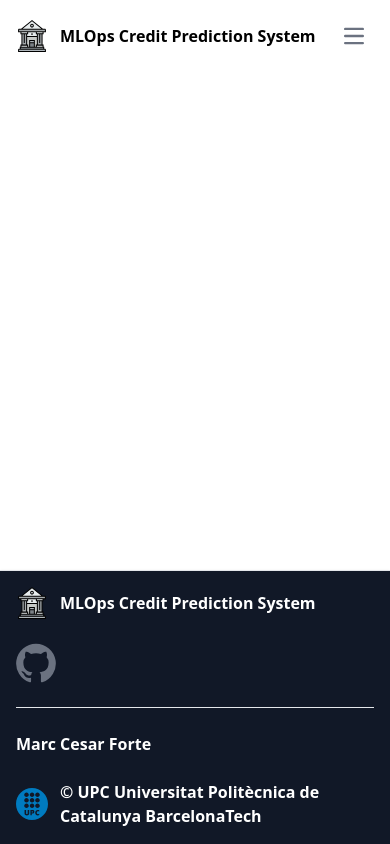
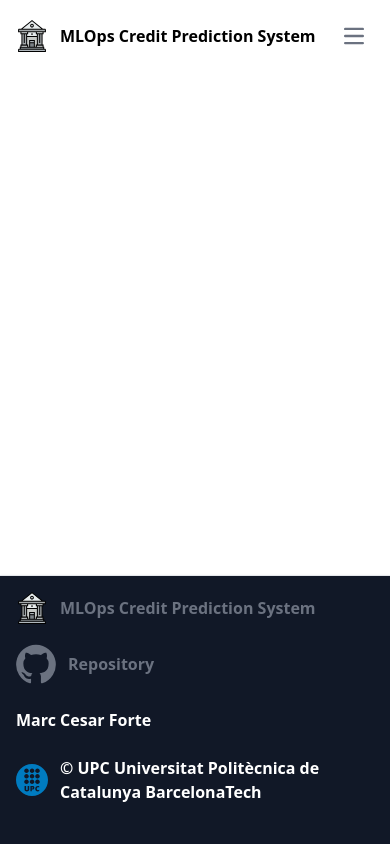
Before and after one commit to marc-cesar/tfg-mlops-web, an Angular app: page / in a window 390 px wide. Built offline with nearby package versions, Linux system fonts and the light colour scheme.

Commit message:
Update footer-web.component.html

```diff
--- a/src/app/footer-web/footer-web.component.html
+++ b/src/app/footer-web/footer-web.component.html
@@ -1,19 +1,19 @@
 <footer class="bg-gray-900 shadow text-white bottom-0 left-0 z-20 w-full p-0 border-t mt-auto">
     <div class="w-full max-w-screen-xl mx-auto p-4 md:py-8">
         <div class="sm:flex sm:items-center justify-between">
-            <a href="/" class="flex items-center space-x-3 rtl:space-x-reverse">
+            <a href="/" class="group flex items-center space-x-3 rtl:space-x-reverse">
                 <img src="../../assets/bank-logo.svg" class="h-8" alt="MLOps banking system logo" />
-                <span class="inline self-center font-semibold whitespace-nowrap dark:text-white">MLOps Credit Prediction System</span>
+                <span class="inline self-center font-semibold whitespace-nowrap text-gray-500 group-hover:text-white">MLOps Credit Prediction System</span>
             </a>
-            <a href="https://github.com/marc-cesar/tfg-mlops-web" class="text-gray-500 hover:text-gray-900 dark:hover:text-white ms-5">
+            <a href="https://github.com/marc-cesar/tfg-mlops-web" class="group flex items-center space-x-3 mt-5 sm:mt-0 rtl:space-x-reverse text-gray-500 hover:text-gray-900 dark:hover:text-white">
                 <svg class="w-10 h-10" aria-hidden="true" xmlns="http://www.w3.org/2000/svg" fill="currentColor" viewBox="0 0 20 20" alt="Github link to the repository">
                       <path fill-rule="evenodd" d="M10 .333A9.911 9.911 0 0 0 6.866 19.65c.5.092.678-.215.678-.477 0-.237-.01-1.017-.014-1.845-2.757.6-3.338-1.169-3.338-1.169a2.627 2.627 0 0 0-1.1-1.451c-.9-.615.07-.6.07-.6a2.084 2.084 0 0 1 1.518 1.021 2.11 2.11 0 0 0 2.884.823c.044-.503.268-.973.63-1.325-2.2-.25-4.516-1.1-4.516-4.9A3.832 3.832 0 0 1 4.7 7.068a3.56 3.56 0 0 1 .095-2.623s.832-.266 2.726 1.016a9.409 9.409 0 0 1 4.962 0c1.89-1.282 2.717-1.016 2.717-1.016.366.83.402 1.768.1 2.623a3.827 3.827 0 0 1 1.02 2.659c0 3.807-2.319 4.644-4.525 4.889a2.366 2.366 0 0 1 .673 1.834c0 1.326-.012 2.394-.012 2.72 0 .263.18.572.681.475A9.911 9.911 0 0 0 10 .333Z" clip-rule="evenodd"/>
                 </svg>
-                <span class="sr-only">GitHub repository</span>
+                <span class="inline self-center font-semibold whitespace-nowrap text-gray-500 group-hover:text-white">Repository</span>
             </a>
         </div>
-        <hr class="my-6 border-gray-200 sm:mx-auto dark:border-gray-700 lg:my-8" />
-        <div class="sm:flex sm:items-center sm:justify-center sm:gap-4">
+        <hr class="hidden sm:block my-6 border-gray-200 sm:mx-auto dark:border-gray-700 lg:my-8" />
+        <div class="sm:flex sm:items-center sm:justify-center sm:gap-4 my-6">
             <span class="inline self-center font-semibold whitespace-nowrap dark:text-white ">Marc Cesar Forte</span>
             <a href="https://www.upc.edu/" class="flex items-center space-x-3 rtl:space-x-reverse justify-center mt-6 sm:mt-0">
                 <img src="../../assets/Logo_UPC.svg" class="h-8" alt="UPC Logo" />
```
